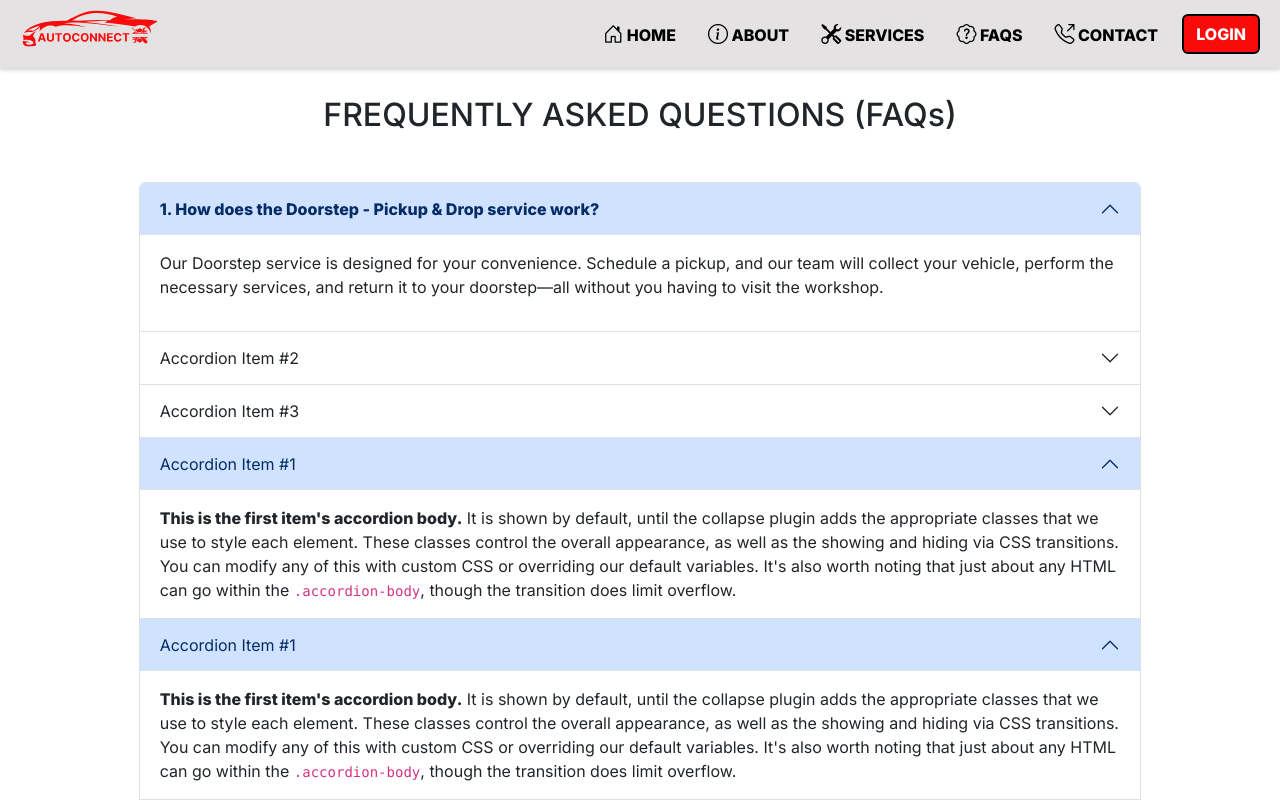
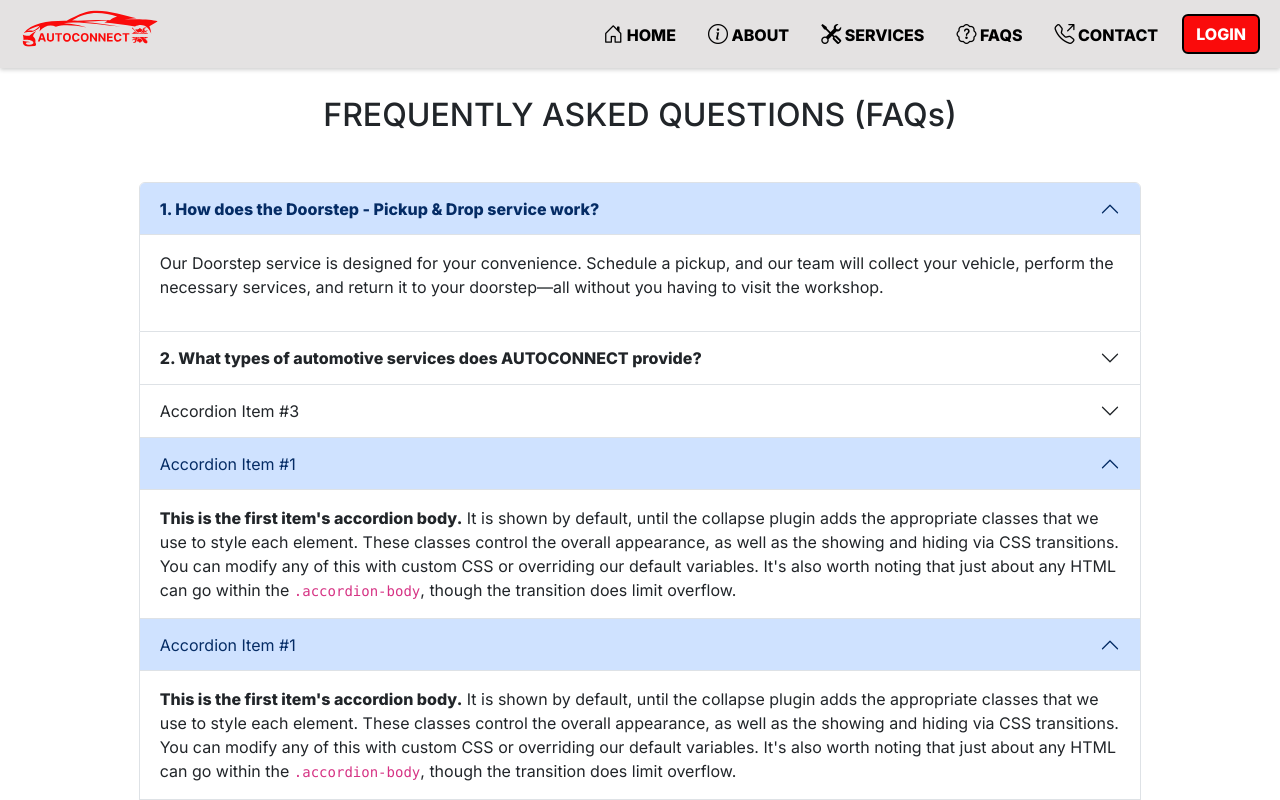
Before and after one commit to jaspherbagor/AutoConnect, a React (Create React App) app in the folder front-end/: page /faqs in a window 1280 px wide. Shown: the top 800 px of the page. Built offline with nearby package versions, Linux system fonts and the light colour scheme.

Commit message:
updated the accordion item 2

```diff
--- a/front-end/src/components/pages/client/faqs.jsx
+++ b/front-end/src/components/pages/client/faqs.jsx
@@ -24,13 +24,13 @@ const Faqs = () => {
             </div>
             <div class="accordion-item">
               <h2 class="accordion-header">
-                <button class="accordion-button collapsed" type="button" data-bs-toggle="collapse" data-bs-target="#faq-Two" aria-expanded="false" aria-controls="faq-Two">
-                  Accordion Item #2
+                <button class="accordion-button collapsed fw-bold" type="button" data-bs-toggle="collapse" data-bs-target="#faq-Two" aria-expanded="false" aria-controls="faq-Two">
+                  2. What types of automotive services does AUTOCONNECT provide?
                 </button>
               </h2>
               <div id="faq-Two" class="accordion-collapse collapse">
                 <div class="accordion-body text-start">
-                  <strong>This is the second item's accordion body.</strong> It is hidden by default, until the collapse plugin adds the appropriate classes that we use to style each element. These classes control the overall appearance, as well as the showing and hiding via CSS transitions. You can modify any of this with custom CSS or overriding our default variables. It's also worth noting that just about any HTML can go within the <code>.accordion-body</code>, though the transition does limit overflow.
+                  <p>AUTOCONNECT offers a comprehensive range of automotive services, including regular maintenance, repairs, diagnostics, and more. Our skilled technicians are equipped to handle various issues to keep your vehicle in top condition.</p>
                 </div>
               </div>
             </div>
```
